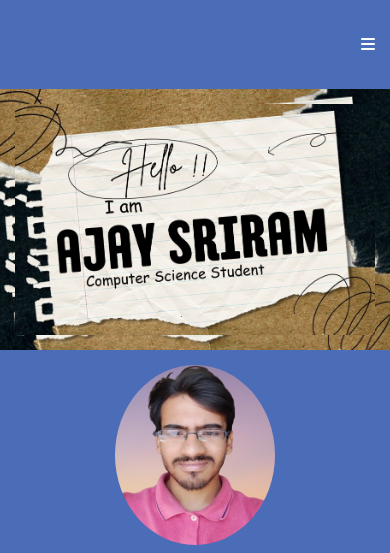
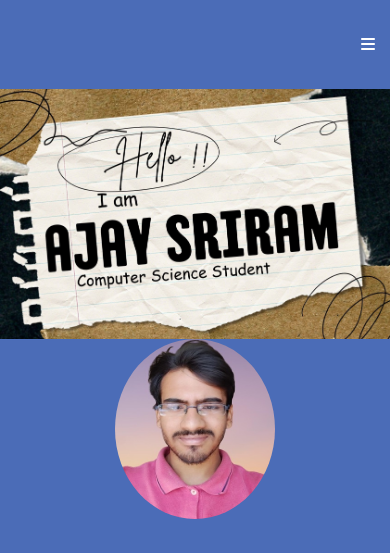
Before and after one commit to ajays49/portfolio, a plain HTML site: page index.html in a window 390 px wide. Shown: the top 553 px of the page. Drawn offline with Linux system fonts and the light colour scheme.

Commit message:
Update styles.css

```diff
--- a/styles.css
+++ b/styles.css
@@ -262,7 +262,7 @@ footer a {
 
     .left-section, .right-section {
         width: 100%;
-        padding: 15px;
+        padding: 0;
         box-sizing: border-box;
     }
 
```
